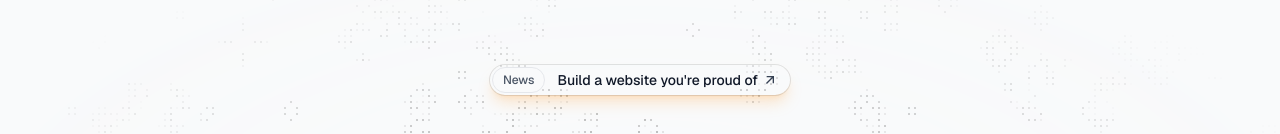
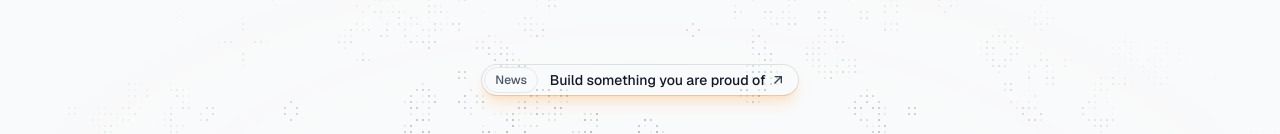
Before and after one commit to telluricaquarian/aclr77, a Next.js app: page / in a window 1280 px wide. Shown: the part 159-293 px from the top of the page. Built offline with nearby package versions, Linux system fonts and the light colour scheme.

Commit message:
Update Hero headline to 'Build something you are proud of.'

```diff
--- a/src/components/ui/Hero.tsx
+++ b/src/components/ui/Hero.tsx
@@ -20,7 +20,7 @@ export function Hero() {
               </span>
               <span className="flex items-center gap-1 truncate">
                 <span className="w-full truncate">
-                  Build a website you're proud of
+                  Build something you are proud of
                 </span>
 
                 <RiArrowRightUpLine className="size-4 shrink-0 text-gray-700" />
```
